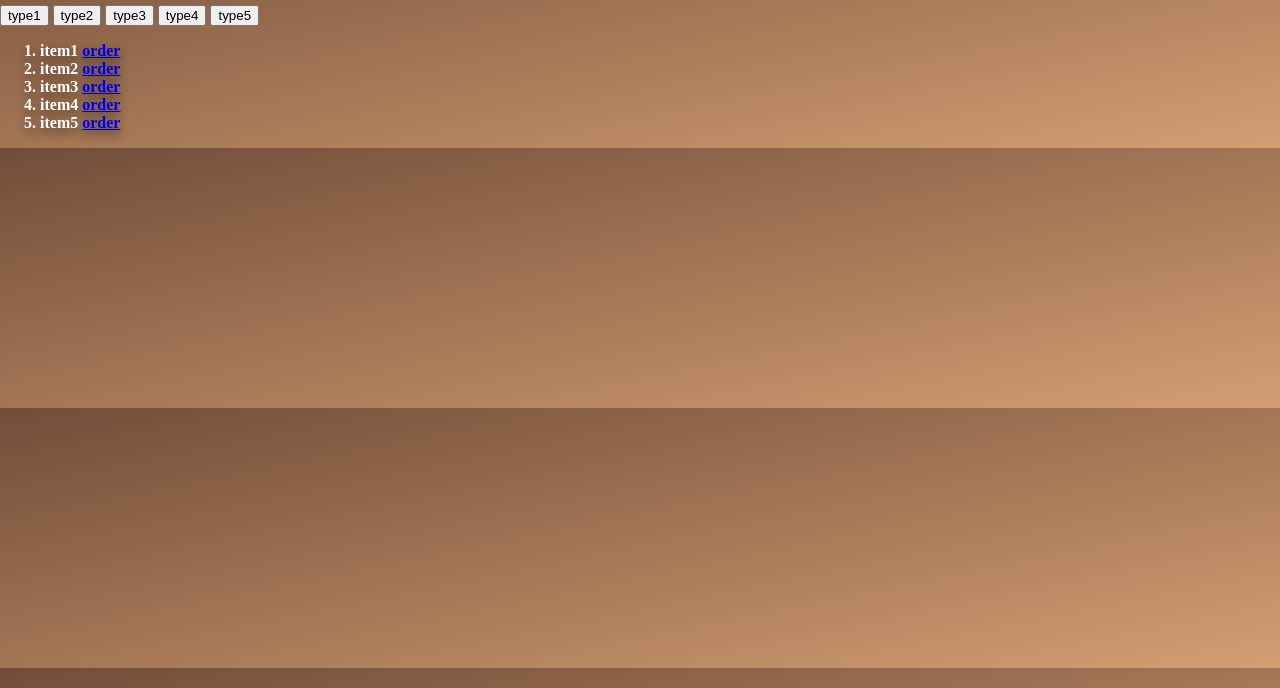
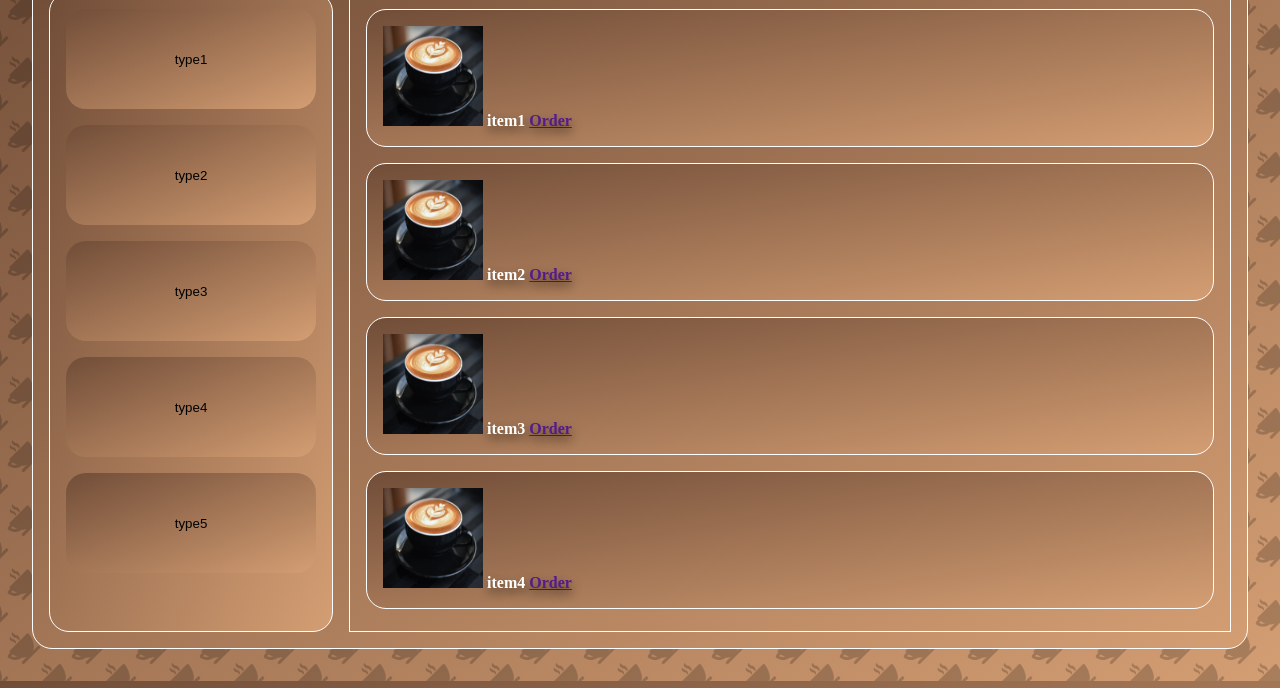
Before and after one commit to Agerbav/mrcoffee, a plain HTML site: page menu.html in a window 1280 px wide. Shown: the part 112-800 px from the top of the page. Drawn offline with Linux system fonts and the light colour scheme.

Commit message:
updated css

```diff
--- a/css/menu.css
+++ b/css/menu.css
@@ -116,3 +116,71 @@ body{
     font-size: 10px;
   }
 }
+
+/* menu section */
+#menu-section{
+  /* border: 1px solid; */
+  padding: 1rem;
+}
+#menu-container{
+  border: 1px solid;
+  border-radius: 20px;
+  background: linear-gradient(to bottom right, rgb(113 77 56), rgb(212 158 115));
+  margin: 1rem;
+  padding: 1rem;
+  height: 80dvh;
+  display: flex;
+  gap: 1rem;
+
+  animation: slidein 1s ease;
+}
+#menu-container #menu-bar{
+  border: 1px solid;
+  border-radius: 20px;
+  padding: 1rem;
+  gap: 1rem;
+  background: linear-gradient(to bottom right, rgb(113 77 56), rgb(212 158 115));
+
+  display: flex;
+  flex-direction: column;
+}
+
+#menu-container #menu-bar > button{
+  border: none;
+  border-radius: 20px;
+  background: linear-gradient(to bottom right, rgb(113 77 56), rgb(212 158 115));
+
+  width: 250px;
+  height: 100px;
+
+  animation: slidein ease 1s;
+  transition: 500ms;
+}
+#menu-container #menu-bar > button:hover{
+  border:1px solid white;
+  cursor: pointer;
+  transform: scale(1.1);
+}
+
+#menu-container #menu-items{
+  border: 1px solid;
+  padding: 1rem;
+  width: 80%;
+
+  display: flex;
+  flex-direction: column;
+  gap: 1rem;
+
+}
+#menu-container #menu-items .item-box{
+  border: 1px solid;
+  border-radius: 20px;
+  background: linear-gradient(to bottom right, rgb(113 77 56), rgb(212 158 115));
+  padding: 1rem;
+
+  animation: slidein ease 1s;
+}
+#menu-container #menu-items .item-box > img{
+  width: 100px;
+  height: 100px;
+}
--- a/menu.html
+++ b/menu.html
@@ -15,7 +15,8 @@
       <a href="order.html" class="navitem right">Cart</a>
     </div>
     <main>
-      <h2>Menu</h2>
+      <div id="menu-section" class="bg-tile1">
+        <div id="menu-container">
           <div id="menu-bar">
             <button type="">type1</button>
             <button type="">type2</button>
@@ -24,13 +25,28 @@
             <button type="">type5</button>
           </div>
           <div id="menu-items">
-        <ol>
-          <li>item1 <a href="order.html">order</a></li>
-          <li>item2 <a href="order.html">order</a></li>
-          <li>item3 <a href="order.html">order</a></li>
-          <li>item4 <a href="order.html">order</a></li>
-          <li>item5 <a href="order.html">order</a></li>
-        </ol>
+            <div class="item-box">
+              <img src="assets/cofee.png" alt="">
+              item1
+              <a href="">Order</a>
+            </div>
+            <div class="item-box">
+              <img src="assets/cofee.png" alt="">
+              item2
+              <a href="">Order</a>
+            </div>
+            <div class="item-box">
+              <img src="assets/cofee.png" alt="">
+              item3
+              <a href="">Order</a>
+            </div>
+            <div class="item-box">
+              <img src="assets/cofee.png" alt="">
+              item4
+              <a href="">Order</a>
+            </div>
+          </div>
+        </div>
       </div>
     </main>
   </body>
```
Also changed, not shown: css/index.css (+30 -27 lines), index.html (+7 -4 lines). Lines whose indentation alone changed are shown as unchanged.
